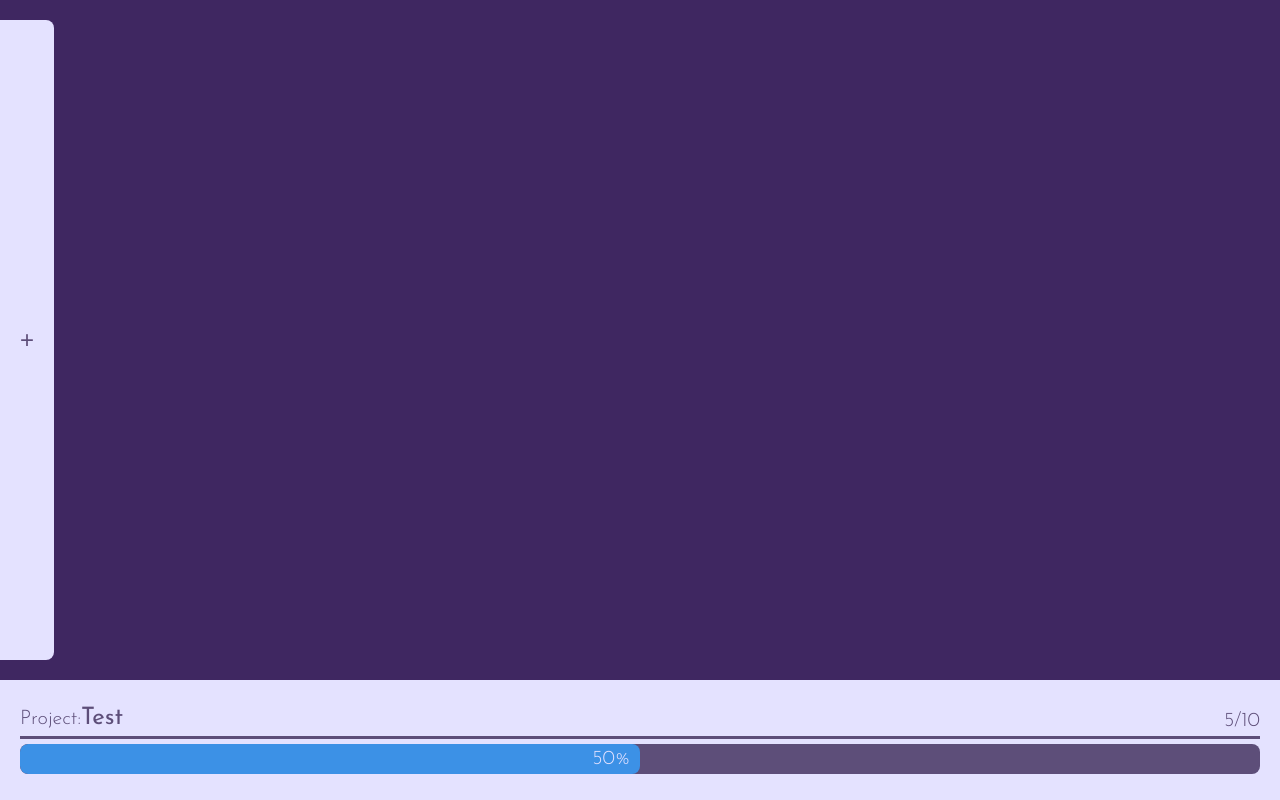
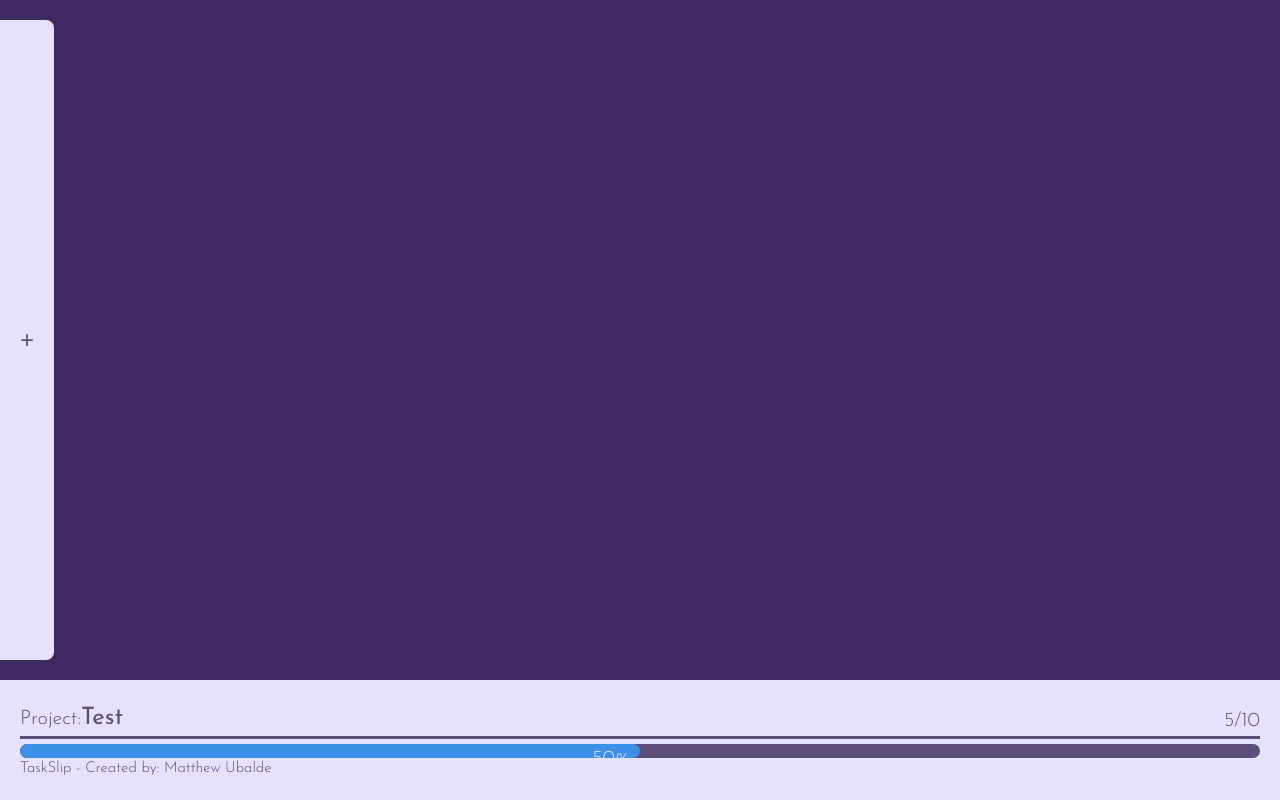
Before and after one commit to MatthewUbalde/Taskslips, a React (Vite) app: page / in a window 1280 px wide. Built offline with nearby package versions, Linux system fonts and the light colour scheme.

Commit message:
Added credits

```diff
--- a/src/components/ProgressionStatus/ProgressionStatus.scss
+++ b/src/components/ProgressionStatus/ProgressionStatus.scss
@@ -3,6 +3,7 @@
 .progression-status {
   display: flex;
   flex-direction: column;
+  justify-content: center;
 
   width: 100%;
   height: 15vh;
--- a/src/components/ProgressionStatus/ProgressionStatus.tsx
+++ b/src/components/ProgressionStatus/ProgressionStatus.tsx
@@ -26,6 +26,7 @@ function ProgressBar({complete, max, label, name, color}: Props) {
           <span className='progress-complete-text'>{`${completePercentage}%`}</span>
         </div>
       </div>
+      <span className="font-smaller">TaskSlip - Created by: Matthew Ubalde</span>
     </div>
   )
 }
```
